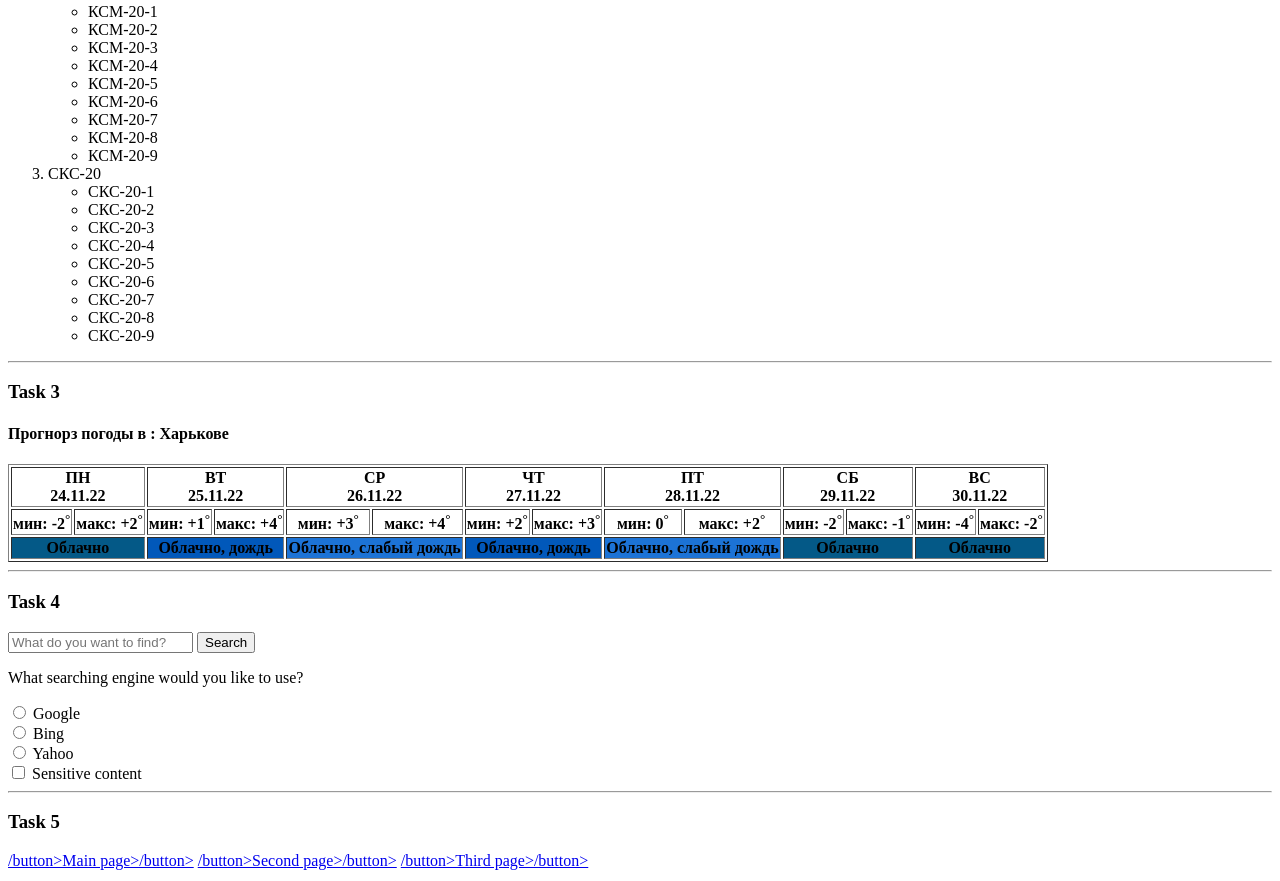
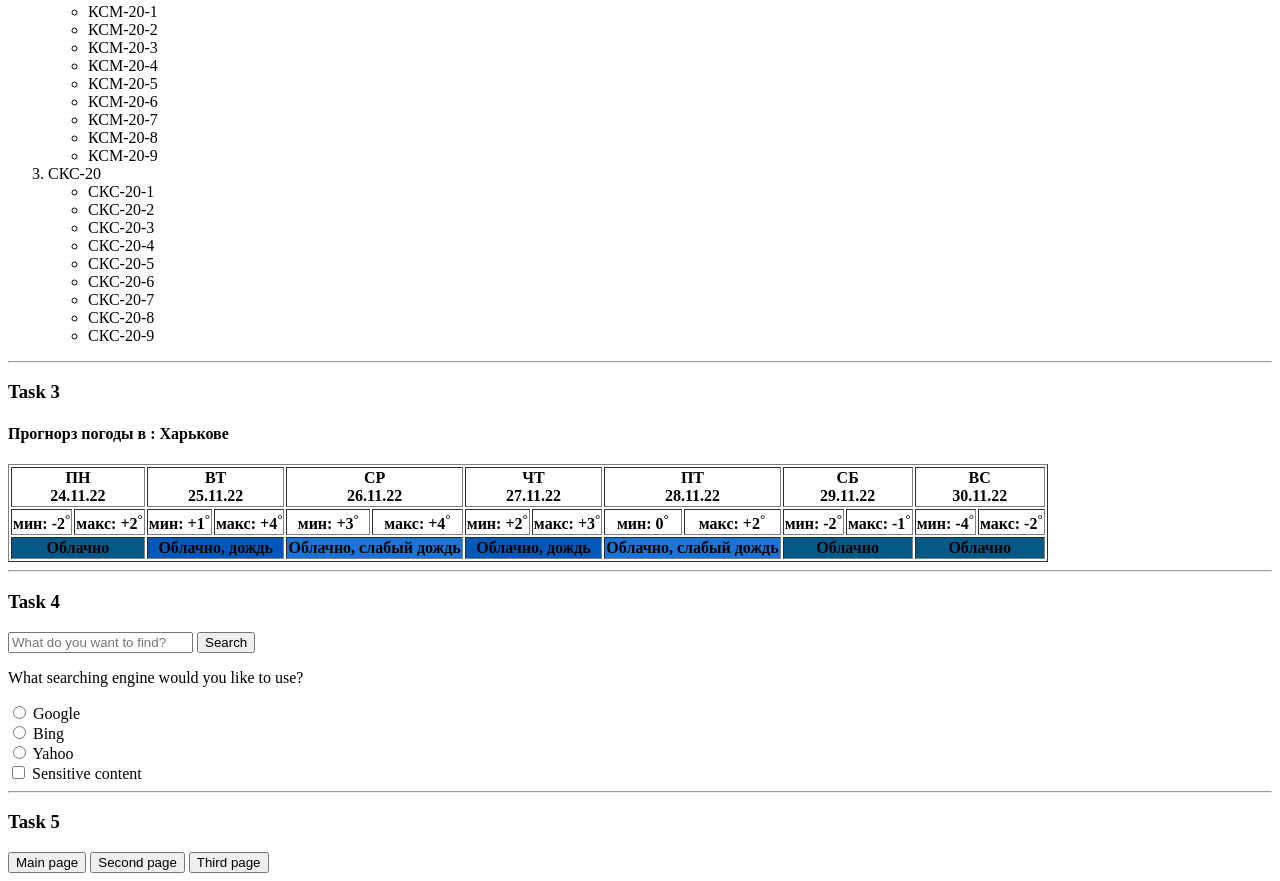
Before and after one commit to nure-yevhentukubaiev/ITex_LB1_Teslenko_Var2, a plain HTML site: page index.html in a window 1280 px wide. Shown: the part 548-1429 px from the top of the page. Drawn offline with Linux system fonts and the light colour scheme.

Commit message:
Update index.html

```diff
--- a/index.html
+++ b/index.html
@@ -169,8 +169,8 @@
     </form>
     <hr>
     <h3>Task 5</h3>
-    <a href="index.html">/button>Main page>/button></a>
-    <a href="OtherPages/SecondPage.html">/button>Second page>/button></a>
-    <a href="OtherPages/ThirdPage.html">/button>Third page>/button></a>
+    <a href="index.html"><button>Main page</button></a>
+    <a href="OtherPages/SecondPage.html"><button>Second page</button></a>
+    <a href="OtherPages/ThirdPage.html"><button>Third page</button></a>
 </body>
 </html>
```
